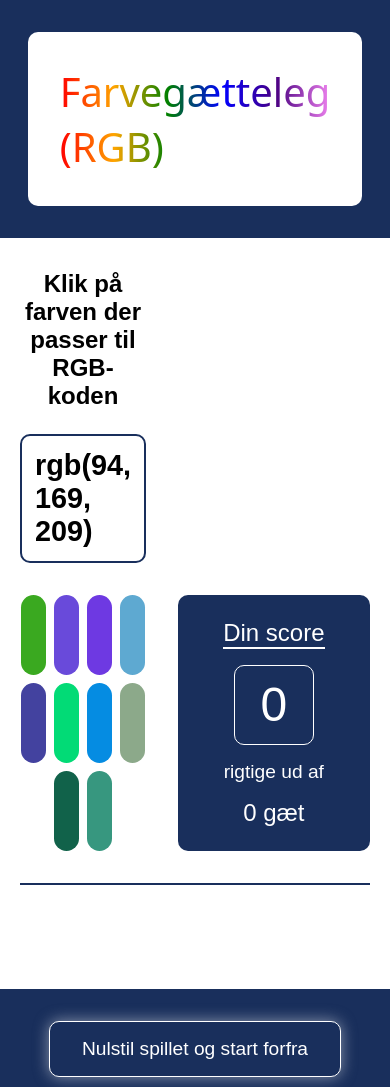
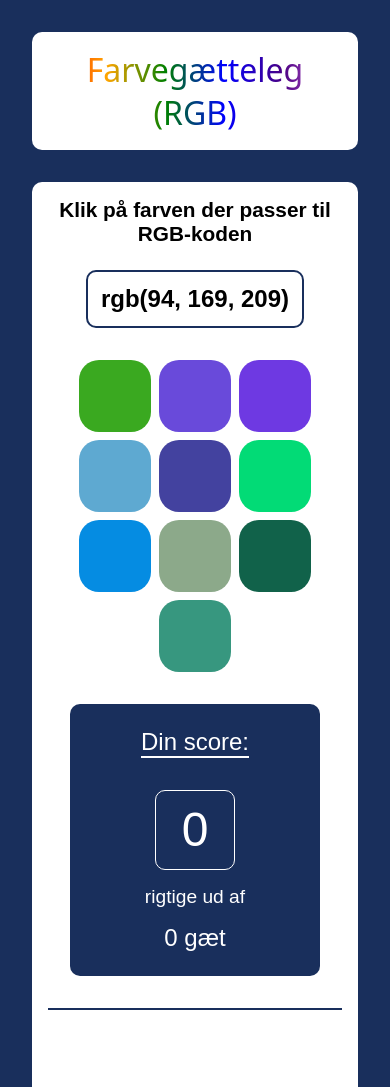
Before and after one commit to majdal01/farvegaetteleg-RGB, a plain HTML site: page index.html in a window 390 px wide. Shown: the top 1087 px of the page. Drawn offline with Linux system fonts and the light colour scheme; a web font is replaced by a local one.

Commit message:
Responsivitet

```diff
--- a/index.html
+++ b/index.html
@@ -21,7 +21,6 @@
     <main id="spilleomraade">
 
         <div id="spil-container">
-
             <section class="farvefelter">
                 <h2>Klik på farven der passer til RGB-koden</h2>
                 <h3 id="rgb-koden"></h3>
@@ -29,10 +28,12 @@
             </section>
 
             <section class="scoretavle">
-                <h2>Din score</h2>
-                <p id="score">0</p>
-                <p class="udaf">rigtige ud af</p>
-                <p id="taeller">0 gæt</p>
+                <h2>Din score:</h2>
+                <div class="score-respons">
+                    <p id="score">0</p>
+                    <p class="udaf">rigtige ud af</p>
+                    <p id="taeller">0 gæt</p>
+                </div>
             </section>
         </div>
 
--- a/style.css
+++ b/style.css
@@ -21,7 +21,7 @@ body {
 /*Header*/
 #header {
   background-color: white;
-  padding: 2rem 8.5rem;
+  padding: 2rem;
   border-radius: 10px;
   margin-bottom: 2rem;
 }
@@ -33,6 +33,7 @@ body {
   background-clip: content-box;
   -webkit-background-clip: text;
   color: transparent;
+  text-align: center;
 }
 
 /*Spilleområde*/
@@ -88,8 +89,15 @@ body {
   display: flex;
   flex-direction: column;
   align-items: center;
+  justify-content: center;
   text-align: center;
   min-width: 200px;
+}
+.score-respons {
+  display: flex;
+  flex-direction: column;
+  align-items: center;
+  justify-content: center;
 }
 .scoretavle h2 {
   font-weight: 200;
@@ -149,9 +157,6 @@ button:hover {
 /*Media Query*/
 
 @media (max-width: 768px) {
-  #header {
-    padding: 2rem;
-  }
   #header h1 {
     font-size: 2.5rem;
   }
@@ -164,15 +169,18 @@ button:hover {
     justify-content: center;
     gap: 0.5rem;
   }
-  #rgb-grid li {
-    flex: 0 0 calc(25% - 0.4rem);
-    max-width: calc(25% - 0.4rem);
-  }
   .scoretavle {
     margin-top: auto;
     min-width: auto;
     min-width: 12rem;
     max-height: 18rem;
+  }
+  #besked-container {
+    min-height: auto;
+  }
+  #besked-container h3 {
+    height: auto;
+    min-height: 3.5rem;
   }
   button {
     padding: 1rem 2rem;
@@ -180,3 +188,79 @@ button:hover {
   }
 
 }
+
+@media (max-width: 700px) {
+  #header {
+    padding: 2rem 1rem;
+  }
+  #spilleomraade {
+    padding: 2rem 1rem;
+  }
+  #spil-container{
+    display: flex;
+    flex-direction: column !important;
+    align-items: center;
+  }
+  .scoretavle {
+    flex-direction: row;
+    gap: 1rem;
+    align-items: center;
+    justify-content: center;
+  }
+  .score-respons {
+    flex-direction: row;
+    gap: 1rem;
+    align-items: center;
+    justify-content: center;
+  }
+  .scoretavle h2 {
+    margin: 0;
+  }
+  #spil-container .udaf, #taeller {
+    padding: 0;
+  }
+  #besked-container #besked {
+    font-size: 1.4rem;
+  }
+}
+
+@media (max-width: 600px) {
+  .scoretavle {
+    flex-direction: column;
+    gap: 0.5rem;
+    align-items: center;
+    justify-content: center;
+    min-width: 300px;
+  }
+  .score-respons {
+    padding-top: 1.5rem;
+  }
+}
+
+@media (max-width: 425px) {
+  #header {
+    padding: 1rem;
+  }
+  #spilleomraade {
+    padding: 1rem;
+  }
+  #header h1 {
+    font-size: 2rem;
+  }
+  #spil-container .farvefelter h2{
+    font-size: 1.3rem;
+  }
+  #rgb-koden {
+    font-size: 1.5rem;
+  }
+  #rgb-grid li {
+    height: 4.5rem;
+    width: 4.5rem;
+  }
+  #spil-container .scoretavle {
+    min-width: 250px;
+  }
+  .score-respons {
+    flex-direction: column;
+  }
+}
```
